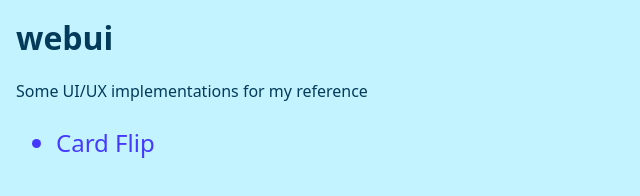
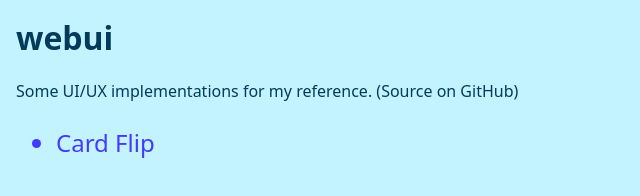
Before and after one commit to vsr/webui, a website: page index.html in a window 1280 px wide. Shown: the whole page, without its empty margins (0-640 px from the left). Drawn offline with Linux system fonts and the light colour scheme.

Commit message:
Add readme and add links

```diff
--- a/index.html
+++ b/index.html
@@ -34,7 +34,7 @@
 
 <body>
     <h1>webui</h1>
-    <p>Some UI/UX implementations for my reference</p>
+    <p>Some UI/UX implementations for my reference. (<a href="https://github.com/vsr/webui">Source on GitHub</a>)</p>
     <ul class="ux-list">
         <li><a href="card-flip">Card Flip</a></li>
     </ul>
```
Also changed, not shown: README.md (added).
